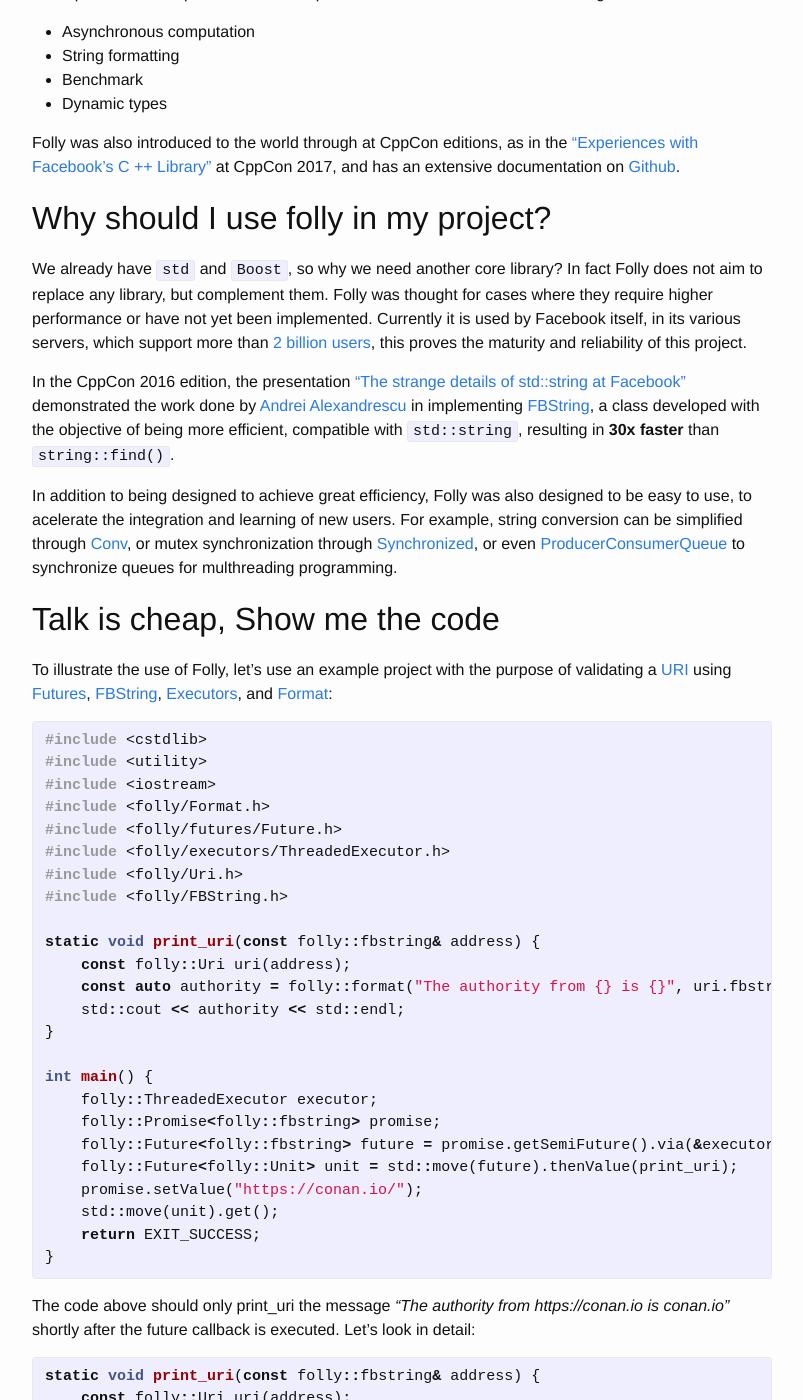
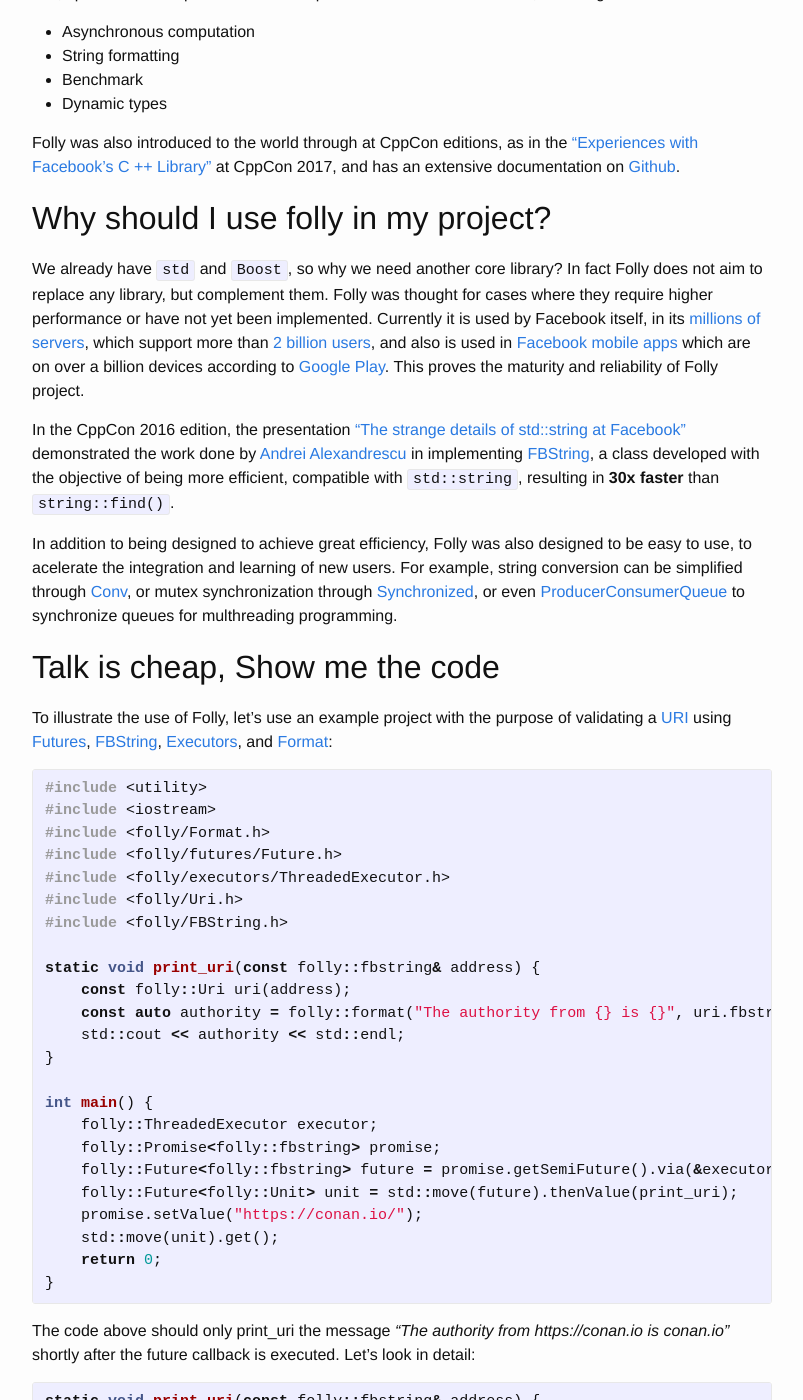
Before and after one commit to conan-io/conan-io.github.io, a Jekyll site: the page built from _posts/2018-11-19-Using-Facebook-Folly-with-Conan.markdown, in a window 1280 px wide and 1400 px high, scrolled down 446 px. Shown: the whole window, without its empty margins (238-1041 px from the left). Built offline with Jekyll 4.4.1, drawn with Linux system fonts in a browser that asks for light colours; comment, search, counter and statistics services are not loaded.

Commit message:
#53 Add Facebook mobile app info
- Add Google play information
- Update example code

Signed-off-by: Uilian Ries <uilianries@gmail.com>

```diff
--- a/_posts/2018-11-19-Using-Facebook-Folly-with-Conan.markdown
+++ b/_posts/2018-11-19-Using-Facebook-Folly-with-Conan.markdown
@@ -25,7 +25,7 @@ Folly was also introduced to the world through at CppCon editions, as in the ["E
 ## Why should I use folly in my project?
 
 
-We already have ``std`` and ``Boost``, so why we need another core library? In fact Folly does not aim to replace any library, but complement them. Folly was thought for cases where they require higher performance or have not yet been implemented. Currently it is used by Facebook itself, in its various servers, which support more than [2 billion users](https://newsroom.fb.com/company-info/), this proves the maturity and reliability of this project.
+We already have ``std`` and ``Boost``, so why we need another core library? In fact Folly does not aim to replace any library, but complement them. Folly was thought for cases where they require higher performance or have not yet been implemented. Currently it is used by Facebook itself, in its [millions of servers]( https://code.fb.com/open-source/linux/), which support more than [2 billion users](https://newsroom.fb.com/company-info/), and also is used in [Facebook mobile apps](code.fb.com/android/building-zero-protocol-for-fast-secure-mobile-connections) which are on over a billion devices according to [Google Play](play.google.com/store/apps/details?id=com.facebook.katana). This proves the maturity and reliability of Folly project.
 
 In the CppCon 2016 edition, the presentation ["The strange details of std::string at Facebook"](https://youtu.be/kPR8h4-qZdk) demonstrated the work done by [Andrei Alexandrescu](http://erdani.com/) in implementing [FBString](https://github.com/facebook/folly/blob/master/folly/docs/FBString.md), a class developed with the objective of being more efficient, compatible with ``std::string``, resulting in **30x faster** than ``string::find()``.
 
@@ -39,7 +39,6 @@ To illustrate the use of Folly, let's use an example project with the purpose of
 
 {% highlight cpp %}
 
-#include <cstdlib>
 #include <utility>
 #include <iostream>
 #include <folly/Format.h>
@@ -61,7 +60,7 @@ int main() {
     folly::Future<folly::Unit> unit = std::move(future).thenValue(print_uri);
     promise.setValue("https://conan.io/");
     std::move(unit).get();
-    return EXIT_SUCCESS;
+    return 0;
 }
 
 {% endhighlight %}
```
